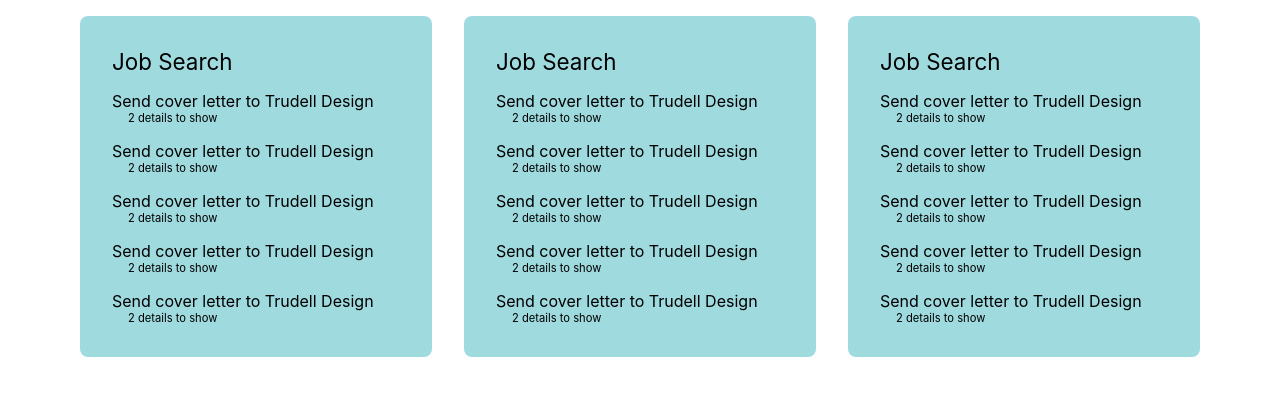
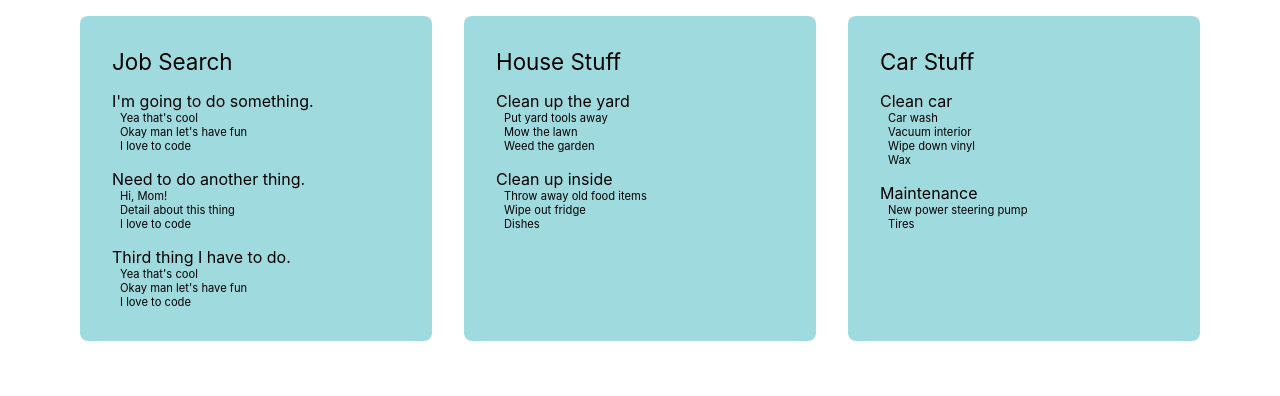
Before and after one commit to TobiasNorton/task-tracker, a React (Create React App) app: page / in a window 1280 px wide. Shown: the top 396 px of the page. Built offline with nearby package versions, Linux system fonts and the light colour scheme.

Commit message:
All nested components display data from state

```diff
--- a/src/Components/AllLists.js
+++ b/src/Components/AllLists.js
@@ -54,22 +54,14 @@ class AllLists extends Component {
     }
   }
 
-  // getLists = () => {
-  //   return this.state.lists.map((list, index) => {
-  //     return (
-  //       <List key={index} listName={list.listName} list
-  //     )
-  //   })
-  // }
+  getLists = () => {
+    return this.state.lists.map((list, index) => {
+      return <List key={index} listName={list.listName} listItems={list.listItems} />
+    })
+  }
 
   render() {
-    return (
-      <div className="all-lists">
-        <List />
-        <List />
-        <List />
-      </div>
-    )
+    return <div className="all-lists">{this.getLists()}</div>
   }
 }
 
--- a/src/Components/List.js
+++ b/src/Components/List.js
@@ -2,15 +2,18 @@ import React, { Component } from 'react'
 import ListItem from './ListItem'
 
 class List extends Component {
+  getListItems = () => {
+    return this.props.listItems.map((listItem, index) => {
+      return <ListItem key={index} task={listItem.task} details={listItem.details} />
+    })
+  }
+
   render() {
+    console.log(this.props)
     return (
       <div className="list">
-        <p className="category">Job Search</p>
-        <ListItem />
-        <ListItem />
-        <ListItem />
-        <ListItem />
-        <ListItem />
+        <p className="category">{this.props.listName}</p>
+        {this.getListItems()}
       </div>
     )
   }
--- a/src/Components/ListItem.js
+++ b/src/Components/ListItem.js
@@ -1,11 +1,22 @@
 import React, { Component } from 'react'
 
 class ListItem extends Component {
+  getDetails = () => {
+    return this.props.details.map((detail, index) => {
+      return (
+        <p key={index} className="item-detail">
+          {detail}
+        </p>
+      )
+    })
+  }
+
   render() {
     return (
       <div className="list-item-container">
-        <p className="list-item">Send cover letter to Trudell Design</p>
-        <p className="item-details">2 details to show</p>
+        <p className="list-item">{this.props.task}</p>
+        {/* <p className="item-details">{this.}</p> */}
+        {this.getDetails()}
       </div>
     )
   }
--- a/src/index.css
+++ b/src/index.css
@@ -38,8 +38,8 @@ code {
   margin: 0;
 }
 
-.item-details {
+.item-detail {
   margin: 0;
-  padding-left: 1rem;
+  padding-left: 0.5rem;
   font-size: 0.7rem;
 }
```
